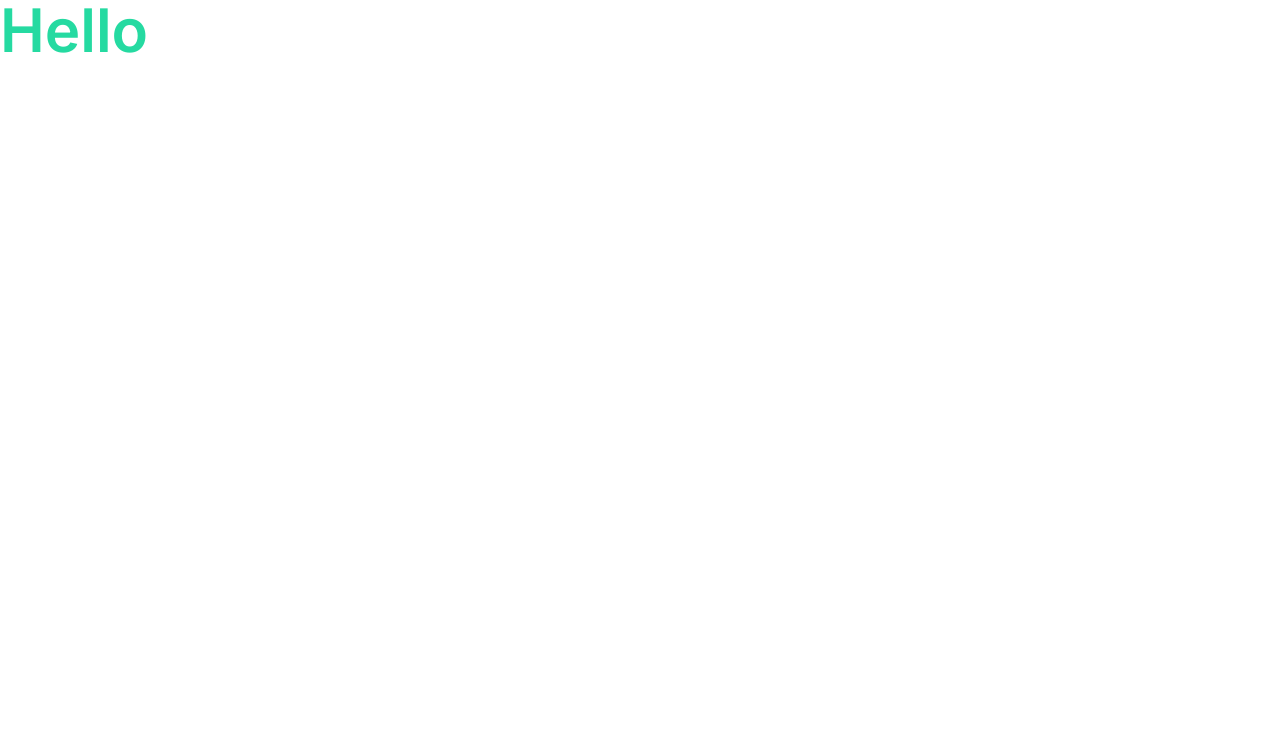
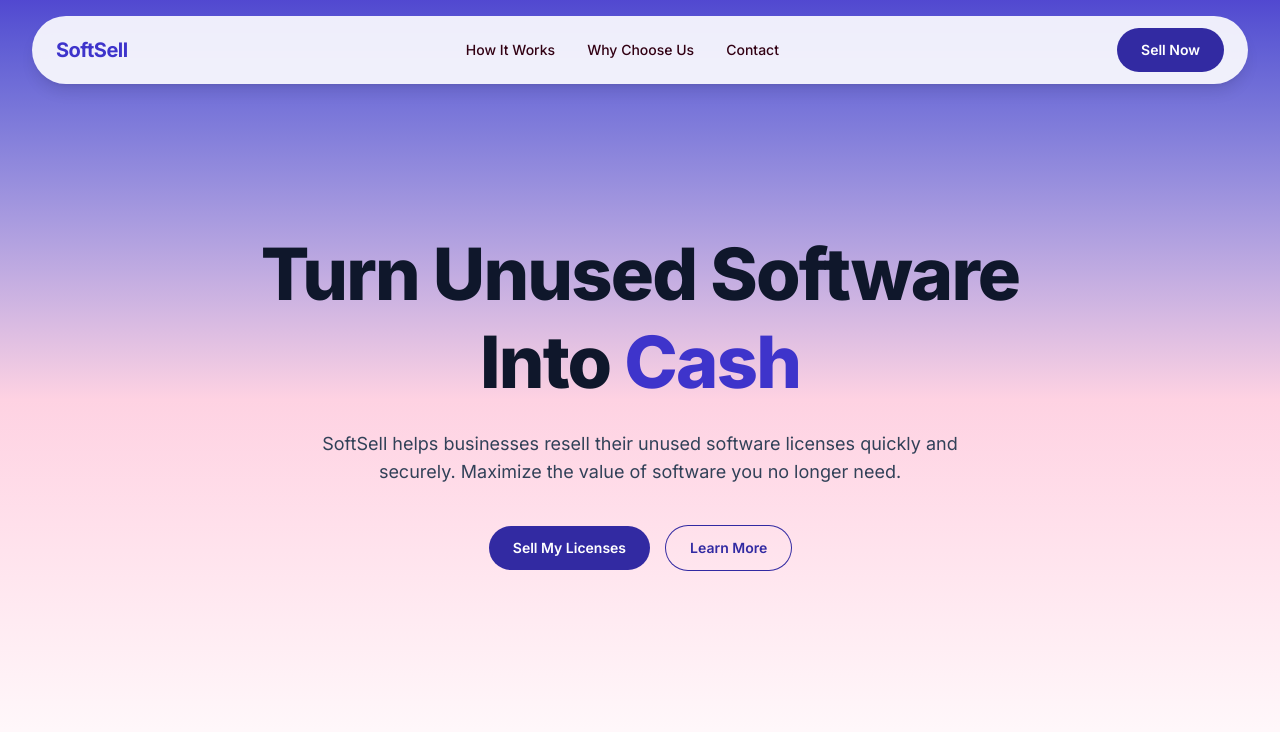
Before and after one commit to Shubham-567/SoftSell, a React (Vite) app: page / in a window 1280 px wide. Shown: the top 732 px of the page. Built offline with nearby package versions, Linux system fonts and the light colour scheme.

Commit message:
Added hero section and navbar

```diff
--- a/package.json
+++ b/package.json
@@ -11,6 +11,9 @@
   },
   "dependencies": {
     "@tailwindcss/vite": "^4.1.6",
+    "classnames": "^2.5.1",
+    "framer-motion": "^12.10.5",
+    "lucide-react": "^0.509.0",
     "react": "^19.1.0",
     "react-dom": "^19.1.0",
     "tailwindcss": "^4.1.6"
--- a/src/App.jsx
+++ b/src/App.jsx
@@ -1,7 +1,9 @@
+import HeroSection from "./sections/HeroSection";
+
 function App() {
   return (
     <>
-      <h1 className='text-6xl font-semibold text-primary-500'>Hello</h1>
+      <HeroSection />
     </>
   );
 }
--- /dev/null
+++ b/src/components/Button.jsx
@@ -0,0 +1,29 @@
+import React from "react";
+import classNames from "classnames";
+
+const Button = ({
+  children,
+  variant = "primary",
+  onClick,
+  type = "button",
+  className = "",
+}) => {
+  const baseStyles =
+    "px-6 py-3 font-semibold rounded-full transition duration-400 text-sm cursor-pointer hover:-translate-y-1";
+
+  const variants = {
+    primary: "bg-primary-600 text-white ",
+    secondary: "bg-secondary-500 text-white",
+    outline: "ring ring-primary-600 text-primary-600",
+  };
+
+  const combined = classNames(baseStyles, variants[variant], className);
+
+  return (
+    <button type={type} onClick={onClick} className={combined}>
+      {children}
+    </button>
+  );
+};
+
+export default Button;
--- /dev/null
+++ b/src/components/Navbar.jsx
@@ -0,0 +1,102 @@
+import React, { useState, useRef, useEffect } from "react";
+import Button from "./Button";
+import { Menu, X } from "lucide-react";
+import { motion, AnimatePresence } from "framer-motion";
+
+const Navbar = () => {
+  const [menuOpen, setMenuOpen] = useState(false);
+  const menuRef = useRef();
+
+  useEffect(() => {
+    const handleClickOutside = (e) => {
+      if (menuRef.current && !menuRef.current.contains(e.target)) {
+        setMenuOpen(false);
+      }
+    };
+
+    document.addEventListener("mousedown", handleClickOutside);
+
+    return () => document.removeEventListener("mousedown", handleClickOutside);
+  }, []);
+
+  return (
+    <header className='fixed top-4 left-1/2 z-50 w-[95%] max-w-7xl -translate-x-1/2 rounded-full bg-white/90 backdrop-blur shadow-lg px-6 py-3 transition-all'>
+      <div className='flex items-center justify-between'>
+        {/* logo */}
+        <div className='text-xl font-bold tracking-tight text-primary-500'>
+          SoftSell
+        </div>
+
+        {/* desktop nav links */}
+        <nav className='hidden md:flex items-center space-x-8 text-sm font-medium text-secondary-900'>
+          <a href='#how-it-works' className='hover:text-primary-500 transition'>
+            How It Works
+          </a>
+          <a href='#why-us' className='hover:text-primary-500 transition'>
+            Why Choose Us
+          </a>
+          <a href='#contact' className='hover:text-primary-500 transition'>
+            Contact
+          </a>
+        </nav>
+
+        {/* CTA */}
+        <div className='hidden md:block'>
+          <a href='#contact'>
+            <Button variant='primary'>Sell Now</Button>
+          </a>
+        </div>
+
+        {/* mobile hamburger icon */}
+        <div className='md:hidden relative' ref={menuRef}>
+          <button
+            onClick={() => setMenuOpen(!menuOpen)}
+            className='text-gray-700 hover:text-[#3f34cb]'
+            aria-label='Toggle Menu'>
+            {menuOpen ? <X size={28} /> : <Menu size={28} />}
+          </button>
+
+          {/* dropdown menu */}
+          <AnimatePresence>
+            {menuOpen && (
+              <motion.div
+                initial={{ opacity: 0, y: -10 }}
+                animate={{ opacity: 1, y: 8 }}
+                exit={{ opacity: 0, y: -10 }}
+                transition={{ duration: 0.2 }}
+                className='absolute right-0 mt-3 w-56 rounded-xl bg-white shadow-lg p-4 flex flex-col space-y-3 text-sm font-medium text-gray-800 z-50'>
+                <a
+                  href='#how-it-works'
+                  className='hover:text-[#3f34cb] transition'
+                  onClick={() => setMenuOpen(false)}>
+                  How It Works
+                </a>
+                <a
+                  href='#why-us'
+                  className='hover:text-[#3f34cb] transition'
+                  onClick={() => setMenuOpen(false)}>
+                  Why Choose Us
+                </a>
+                <a
+                  href='#contact'
+                  className='hover:text-[#3f34cb] transition'
+                  onClick={() => setMenuOpen(false)}>
+                  Contact
+                </a>
+                <div className='pt-2'>
+                  <a href='#contact' onClick={() => setMenuOpen(false)}>
+                    <Button variant='primary' className='w-full'>
+                      Sell Now
+                    </Button>
+                  </a>
+                </div>
+              </motion.div>
+            )}
+          </AnimatePresence>
+        </div>
+      </div>
+    </header>
+  );
+};
+
+export default Navbar;
--- a/src/index.css
+++ b/src/index.css
@@ -8,6 +8,10 @@
   ::after {
     font-family: "Inter", sans-serif;
     @apply box-border;
+  }
+
+  a {
+    cursor: pointer;
   }
 
   :root {
@@ -21,65 +25,65 @@
     */
 
     /* Light theme shades */
-    --text-50: #edf8f5;
-    --text-100: #daf1eb;
-    --text-200: #b5e3d7;
-    --text-300: #90d5c3;
-    --text-400: #6bc7ae;
-    --text-500: #46b99a;
-    --text-600: #38947b;
-    --text-700: #2a6f5d;
-    --text-800: #1c4a3e;
-    --text-900: #0e251f;
-    --text-950: #07120f;
+    --text-50: #e5e5ff;
+    --text-100: #ccccff;
+    --text-200: #9999ff;
+    --text-300: #6666ff;
+    --text-400: #3333ff;
+    --text-500: #0000ff;
+    --text-600: #0000cc;
+    --text-700: #000099;
+    --text-800: #000066;
+    --text-900: #000033;
+    --text-950: #00001a;
 
-    --background-50: #eafbf7;
-    --background-100: #d4f7ee;
-    --background-200: #aaeedd;
-    --background-300: #7fe6cc;
-    --background-400: #55ddbb;
-    --background-500: #2ad5aa;
-    --background-600: #22aa88;
-    --background-700: #198066;
-    --background-800: #115544;
-    --background-900: #082b22;
-    --background-950: #041511;
+    --background-50: #e8e5ff;
+    --background-100: #d2ccff;
+    --background-200: #a599ff;
+    --background-300: #7866ff;
+    --background-400: #4b33ff;
+    --background-500: #1e00ff;
+    --background-600: #1800cc;
+    --background-700: #120099;
+    --background-800: #0c0066;
+    --background-900: #060033;
+    --background-950: #03001a;
 
-    --primary-50: #e9fbf6;
-    --primary-100: #d3f8ec;
-    --primary-200: #a8f0d9;
-    --primary-300: #7ce9c6;
-    --primary-400: #51e1b4;
-    --primary-500: #25daa1;
-    --primary-600: #1eae81;
-    --primary-700: #168360;
-    --primary-800: #0f5740;
-    --primary-900: #072c20;
-    --primary-950: #041610;
+    --primary-50: #ecebfa;
+    --primary-100: #d8d6f5;
+    --primary-200: #b2aeea;
+    --primary-300: #8b85e0;
+    --primary-400: #655dd5;
+    --primary-500: #3e34cb;
+    --primary-600: #322aa2;
+    --primary-700: #251f7a;
+    --primary-800: #191551;
+    --primary-900: #0c0a29;
+    --primary-950: #060514;
 
-    --secondary-50: #e7fdf6;
-    --secondary-100: #d0fbed;
-    --secondary-200: #a1f7dc;
-    --secondary-300: #71f4ca;
-    --secondary-400: #42f0b9;
-    --secondary-500: #13eca7;
-    --secondary-600: #0fbd86;
-    --secondary-700: #0b8e64;
-    --secondary-800: #085e43;
-    --secondary-900: #042f21;
-    --secondary-950: #021811;
+    --secondary-50: #fee6ef;
+    --secondary-100: #fecddf;
+    --secondary-200: #fd9bbf;
+    --secondary-300: #fc699f;
+    --secondary-400: #fb377f;
+    --secondary-500: #fa055f;
+    --secondary-600: #c8044c;
+    --secondary-700: #960339;
+    --secondary-800: #640226;
+    --secondary-900: #320113;
+    --secondary-950: #190109;
 
-    --accent-50: #e6fff7;
-    --accent-100: #cdfeef;
-    --accent-200: #9afede;
-    --accent-300: #68fdce;
-    --accent-400: #35fdbe;
-    --accent-500: #03fcad;
-    --accent-600: #02ca8b;
-    --accent-700: #029768;
-    --accent-800: #016545;
-    --accent-900: #013223;
-    --accent-950: #001911;
+    --accent-50: #feeae6;
+    --accent-100: #fed4cd;
+    --accent-200: #fdaa9b;
+    --accent-300: #fc7f69;
+    --accent-400: #fb5437;
+    --accent-500: #fa2a05;
+    --accent-600: #c82104;
+    --accent-700: #961903;
+    --accent-800: #641102;
+    --accent-900: #320801;
+    --accent-950: #190401;
   }
 }
 
--- /dev/null
+++ b/src/sections/HeroSection.jsx
@@ -0,0 +1,38 @@
+import React from "react";
+import Button from "../components/Button";
+import Navbar from "../components/Navbar";
+
+const HeroSection = () => {
+  return (
+    <div className='relative h-screen overflow-hidden'>
+      <Navbar />
+
+      {/* Background Gradient */}
+      <div className='absolute inset-0'>
+        <div className='absolute bottom-0 right-0 z-[-2] h-full w-full bg-gradient-to-b from-primary-500 via-secondary-100  to-white opacity-90' />
+      </div>
+
+      <div className='relative z-10 flex h-full flex-col items-center justify-center px-4'>
+        <div className='max-w-3xl text-center'>
+          <h1 className='mb-6 text-4xl font-extrabold tracking-tight text-slate-900 sm:text-6xl lg:text-7xl leading-22'>
+            Turn Unused Software Into
+            <span className='text-primary-500'> Cash</span>
+          </h1>
+
+          <p className='mx-auto mb-10 max-w-2xl text-lg text-slate-700'>
+            SoftSell helps businesses resell their unused software licenses
+            quickly and securely. Maximize the value of software you no longer
+            need.
+          </p>
+
+          <div className='flex flex-wrap justify-center gap-4'>
+            <Button variant='primary'>Sell My Licenses</Button>
+            <Button variant='outline'>Learn More</Button>
+          </div>
+        </div>
+      </div>
+    </div>
+  );
+};
+
+export default HeroSection;
```
Also changed, not shown: 1 other file (tests, documents, lock files or other folders).
